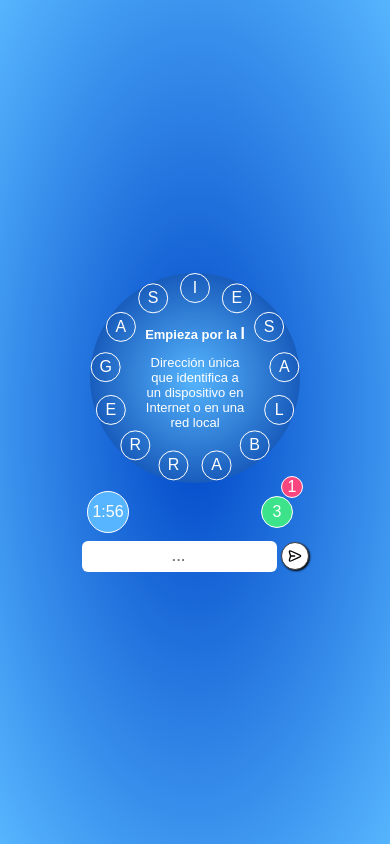
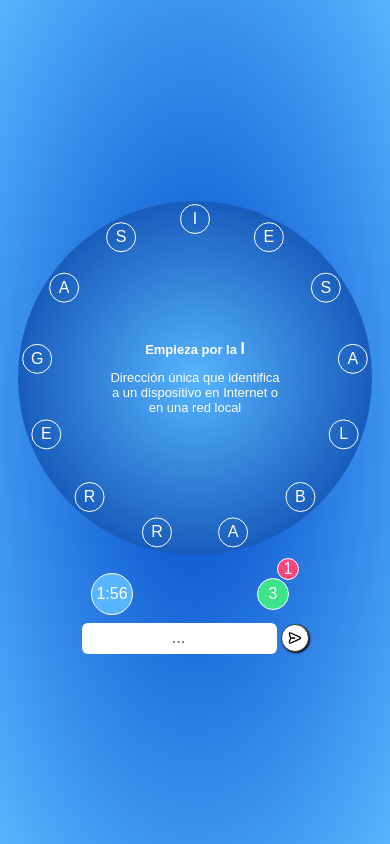
Before and after one commit to Elias-MN/Pasapalabra, a plain HTML site: page index.html in a window 390 px wide. Drawn offline with nearby package versions, Linux system fonts and the light colour scheme.

Commit message:
Media queries

```diff
--- a/src/css/style.css
+++ b/src/css/style.css
@@ -7,6 +7,8 @@
 }
 
 main{
+  min-width: 230px;
+  padding: 8px;
   display: flex;
   flex-direction: column;
   align-items: center;
@@ -17,10 +19,12 @@ main{
 }
 
 #rosco-container{
+  aspect-ratio: 1 / 1;
+  padding: 10px;
 
     & #rosco {
-      width: 310px;
-      height: 310px;
+      width: 100%;
+      height: 100%;
       background: radial-gradient(circle, #56b5fe, #0038a1);
       border-radius: 50%;
       display: flex;
@@ -155,18 +159,14 @@ main{
 }
 
 
-@media (width <= 600px) {
+@media (width <= 600px) and  (width > 300px) {
 
   #rosco-container{
-    & #rosco {
-      width: 210px;
-      height: 210px;
-    }
 
     & .letra {
       width: 30px;
       height: 30px;
-      border: 1.5px solid rgb(255, 255, 255);
+      border: 1px solid rgb(255, 255, 255);
     }
 
     & h3, p{
@@ -175,3 +175,23 @@ main{
 
   }
 }
+
+
+
+
+@media (width <= 300px ) {
+
+  #rosco-container{
+
+    & .letra {
+      width: 20px;
+      height: 20px;
+      border: 1px solid rgb(255, 255, 255);
+    }
+
+    & h3, p{
+      font-size: x-small;
+    }
+
+  }
+}
--- a/src/js/index.js
+++ b/src/js/index.js
@@ -6,8 +6,6 @@ let letras = ["I", "E", "S", "A", "L", "B", "A", "R", "R", "E", "G", "A", "S"];
 let angulo = 360 / letras.length;
 let offset = 90;
 
-const mediaQuery = window.matchMedia('(width <= 600px)')
-
 for (let i = 0; i < letras.length; i++) {
   let letra = document.createElement('span');
   letra.className = 'letra';
@@ -15,11 +13,8 @@ for (let i = 0; i < letras.length; i++) {
   letra.textContent = letras[i];
   let giro = i * angulo - offset;
 
-  // Responsive media query
-  if (mediaQuery.matches) {
-    letra.style.transform = 'rotate(' + giro + 'deg) translate(90px) rotate(' + (-giro) + 'deg)';
-  } else {
-    letra.style.transform = 'rotate(' + giro + 'deg) translate(130px) rotate(' + (-giro) + 'deg)';
-  }
+  let ancho = (rosco.offsetWidth / 2) - 18;
+  letra.style.transform = 'rotate(' + giro + 'deg) translate(' + ancho + 'px) rotate(' + (-giro) + 'deg)';
+
   rosco.appendChild(letra);
 }
```
